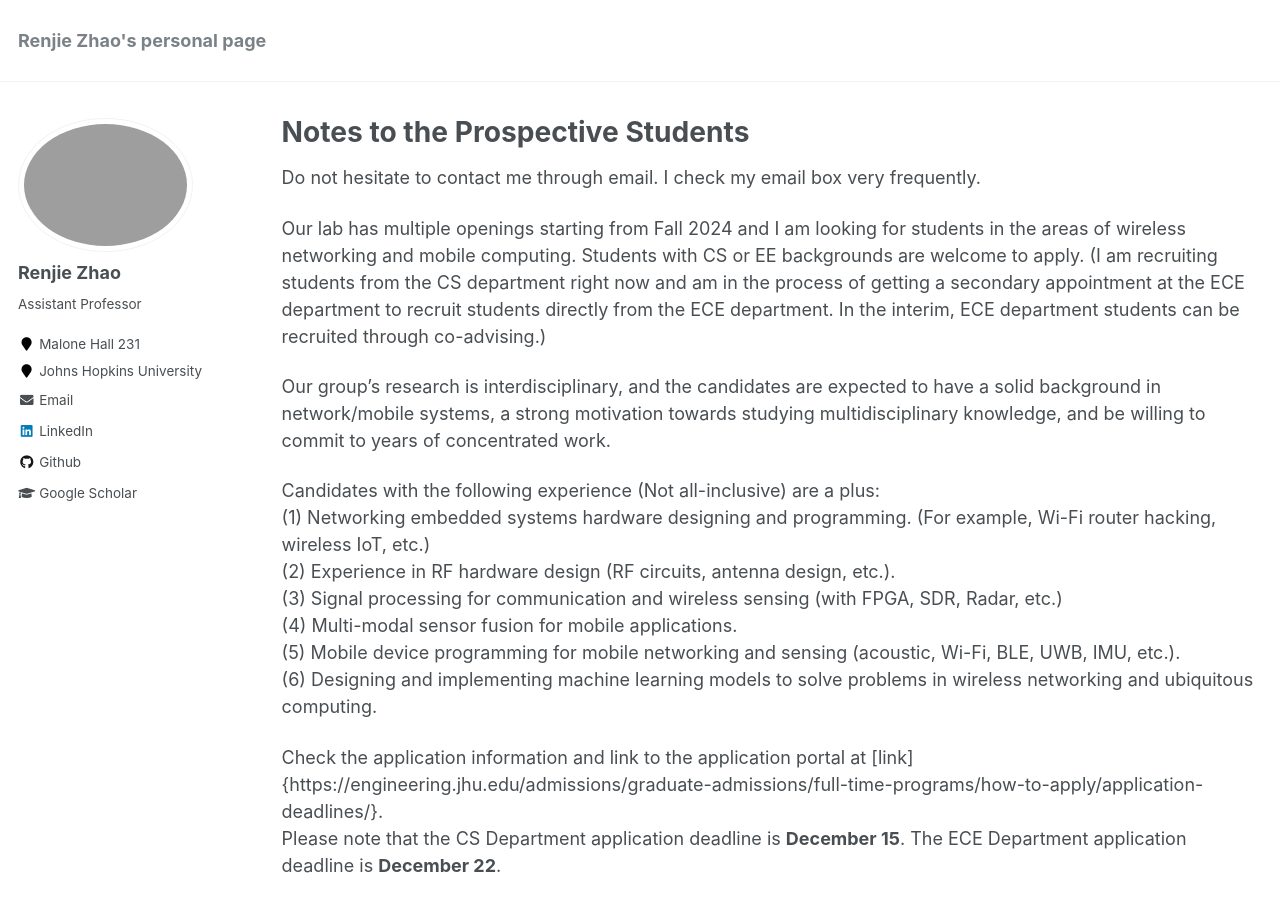
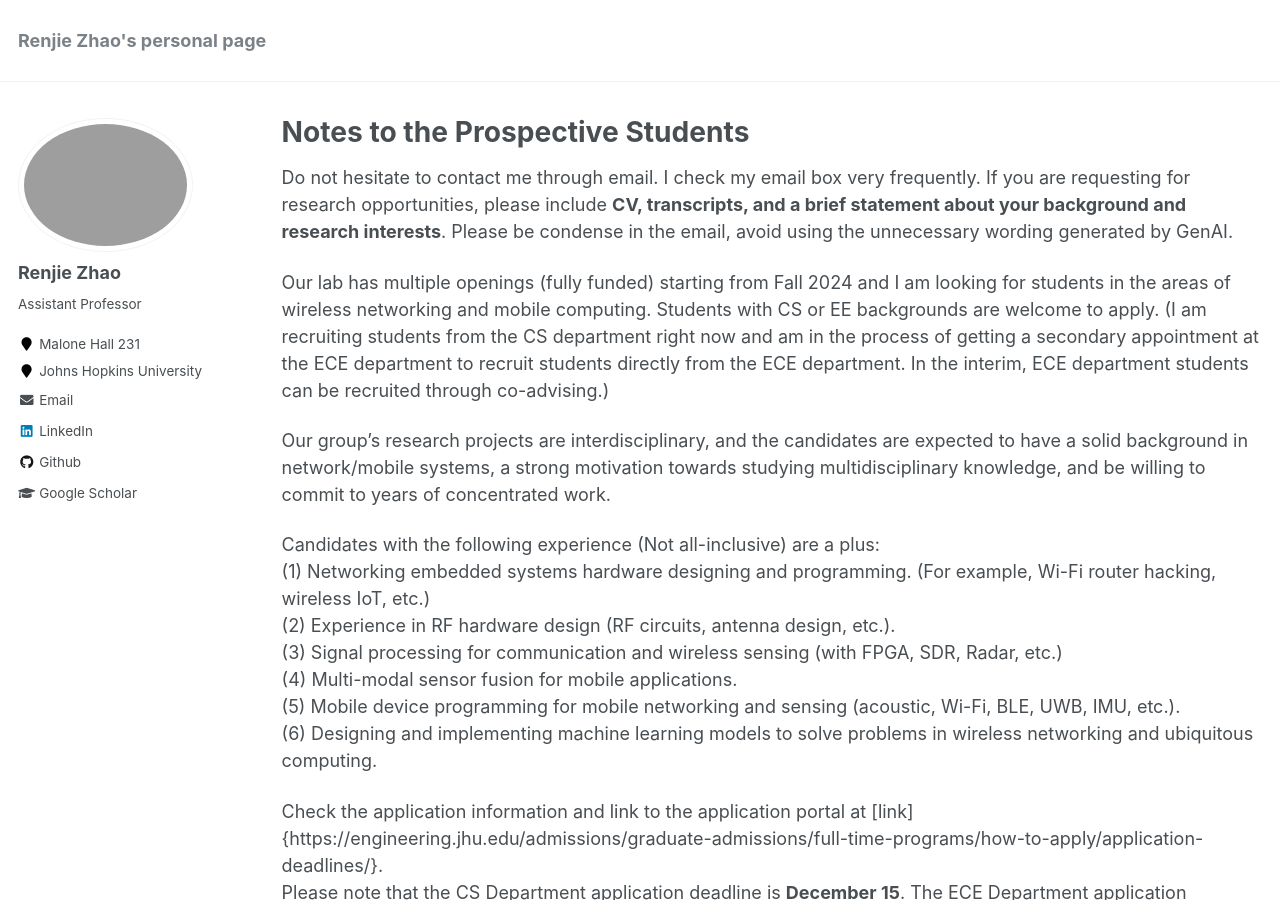
Before and after one commit to mle0108/RenjieZhao.github.io, a Jekyll site: the page built from _pages/notes_to_student.md, in a window 1280 px wide and 900 px high. Built offline with Jekyll 4.4.1, drawn with Linux system fonts in a browser that asks for light colours.

Commit message:
update notes

```diff
--- a/_pages/notes_to_student.md
+++ b/_pages/notes_to_student.md
@@ -5,11 +5,11 @@ permalink: /notes_to_students
 author_profile: true
 ---
 
-Do not hesitate to contact me through email. I check my email box very frequently.
+Do not hesitate to contact me through email. I check my email box very frequently. If you are requesting for research opportunities, please include **CV, transcripts, and a brief statement about your background and research interests**. Please be condense in the email, avoid using the unnecessary wording generated by GenAI.
 
-Our lab has multiple openings starting from Fall 2024 and I am looking for students in the areas of wireless networking and mobile computing. Students with CS or EE backgrounds are welcome to apply. (I am recruiting students from the CS department right now and am in the process of getting a secondary appointment at the ECE department to recruit students directly from the ECE department. In the interim, ECE department students can be recruited through co-advising.)
+Our lab has multiple openings (fully funded) starting from Fall 2024 and I am looking for students in the areas of wireless networking and mobile computing. Students with CS or EE backgrounds are welcome to apply. (I am recruiting students from the CS department right now and am in the process of getting a secondary appointment at the ECE department to recruit students directly from the ECE department. In the interim, ECE department students can be recruited through co-advising.)
 
-Our group's research is interdisciplinary, and the candidates are expected to have a solid background in network/mobile systems, a strong motivation towards studying multidisciplinary knowledge, and be willing to commit to years of concentrated work.
+Our group's research projects are interdisciplinary, and the candidates are expected to have a solid background in network/mobile systems, a strong motivation towards studying multidisciplinary knowledge, and be willing to commit to years of concentrated work.
 
 Candidates with the following experience (Not all-inclusive) are a plus:
 (1) Networking embedded systems hardware designing and programming. (For example, Wi-Fi router hacking, wireless IoT, etc.)
```
